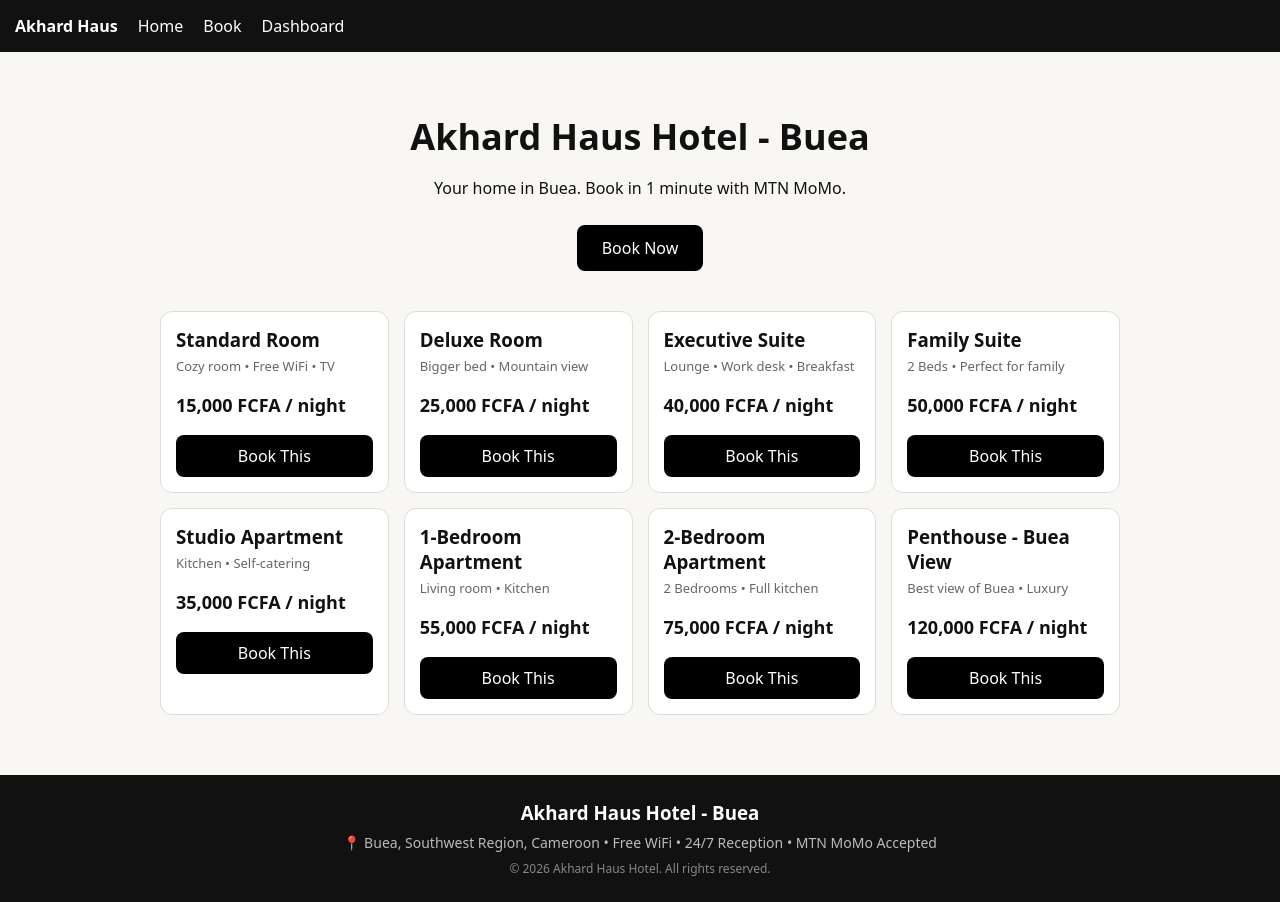
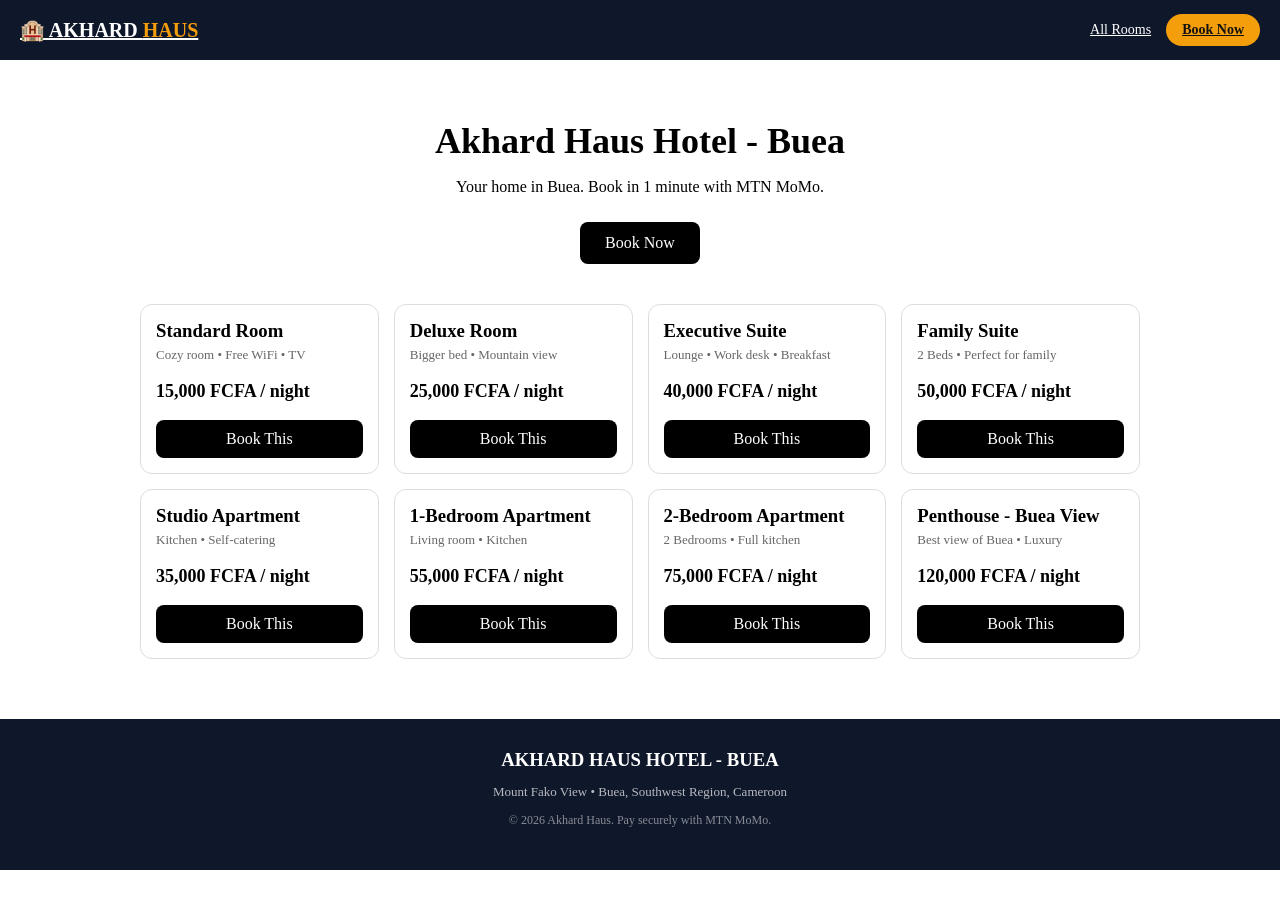
Before and after one commit to Mavo237/Akhard-Haus-Hotel, a Next.js app: page / in a window 1280 px wide. After the commit the page ends 870 px from the top, so only its background shows below. Built offline with nearby package versions, Linux system fonts and the light colour scheme.

Commit message:
Refactor layout with new header and footer styles
Updated the layout to include a new header and footer design with improved styling and navigation links.

```diff
--- a/app/layout.jsx
+++ b/app/layout.jsx
@@ -1,28 +1,21 @@
 
-import "./globals.css";
-
-export const metadata = {
-  title: "Akhard Haus Hotel",
-  description: "Book your stay in Buea",
-};
-
+export const metadata = { title: "Akhard Haus Hotel - Buea | 64 Rooms & Apartments" };
 export default function RootLayout({ children }) {
   return (
-    <html lang="en">
-      <body>
-        <nav style={{ padding: 15, background: "#111", color: "#fff", display: "flex", gap: 20 }}>
-          <a href="/" style={{ color: "#fff", fontWeight: "bold" }}>Akhard Haus</a>
-          <a href="/" style={{ color: "#fff" }}>Home</a>
-          <a href="/book" style={{ color: "#fff" }}>Book</a>
-          <a href="/dashboard" style={{ color: "#fff" }}>Dashboard</a>
-        </nav>
-        {children}
-        <footer style={{ background: "#111", color: "#fff", padding: 25, textAlign: "center", marginTop: 40 }}>
-          <h3 style={{ margin: 0 }}>Akhard Haus Hotel - Buea</h3>
-          <p style={{ margin: "8px 0", color: "#bbb", fontSize: 14 }}>📍 Buea, Southwest Region, Cameroon • Free WiFi • 24/7 Reception • MTN MoMo Accepted</p>
-          <p style={{ margin: 0, color: "#888", fontSize: 12 }}>© 2026 Akhard Haus Hotel. All rights reserved.</p>
-        </footer>
-      </body>
-    </html>
+    <html lang="en"><body style={{ margin: 0 }}>
+      <header style={{ background: "#0f172a", color: "#fff", padding: "14px 20px", display: "flex", justifyContent: "space-between", alignItems: "center", position: "sticky", top: 0, zIndex: 99 }}>
+        <a href="/" style={{ color: "#fff", fontWeight: "900", fontSize: 20 }}>🏨 AKHARD <span style={{ color: "#f59e0b" }}>HAUS</span></a>
+        <div style={{ display: "flex", gap: 15, fontSize: 14, alignItems: "center" }}>
+          <a href="/" style={{ color: "#fff" }}>All Rooms</a>
+          <a href="/book" style={{ background: "#f59e0b", color: "#111", padding: "8px 16px", borderRadius: 20, fontWeight: "bold" }}>Book Now</a>
+        </div>
+      </header>
+      {children}
+      <footer style={{ background: "#0f172a", color: "#fff", padding: "30px 20px", textAlign: "center", marginTop: 40 }}>
+        <h3 style={{ margin: 0 }}>AKHARD HAUS HOTEL - BUEA</h3>
+        <p style={{ opacity: 0.7, fontSize: 13 }}>Mount Fako View • Buea, Southwest Region, Cameroon</p>
+        <p style={{ opacity: 0.5, fontSize: 12 }}>© 2026 Akhard Haus. Pay securely with MTN MoMo.</p>
+      </footer>
+    </body></html>
   );
 }
```
